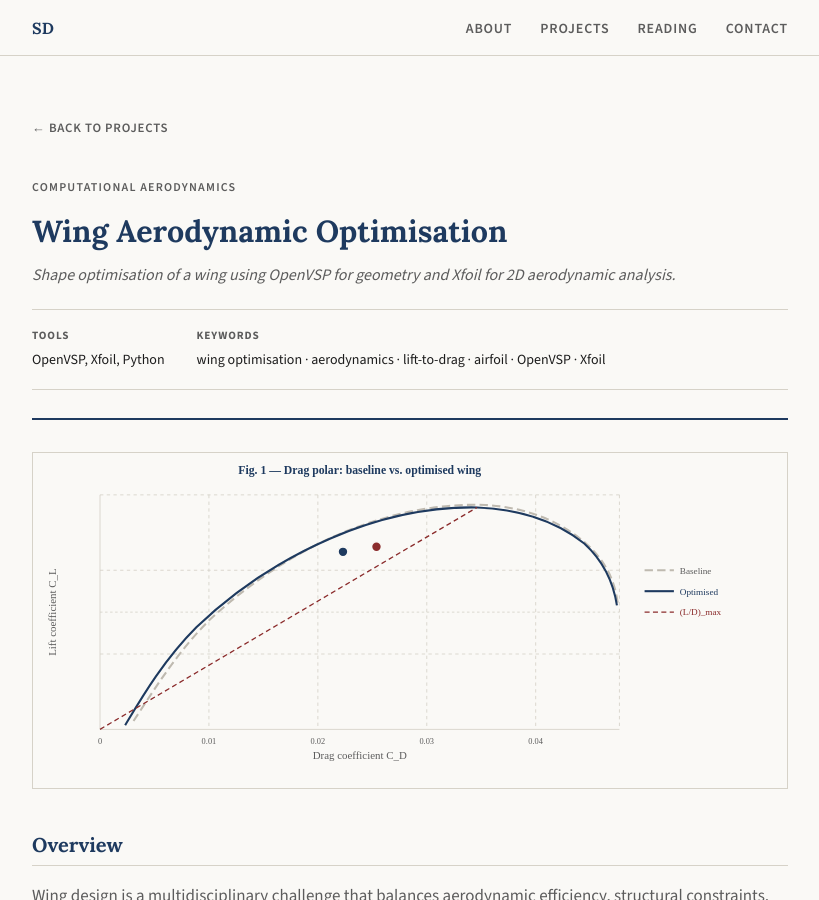
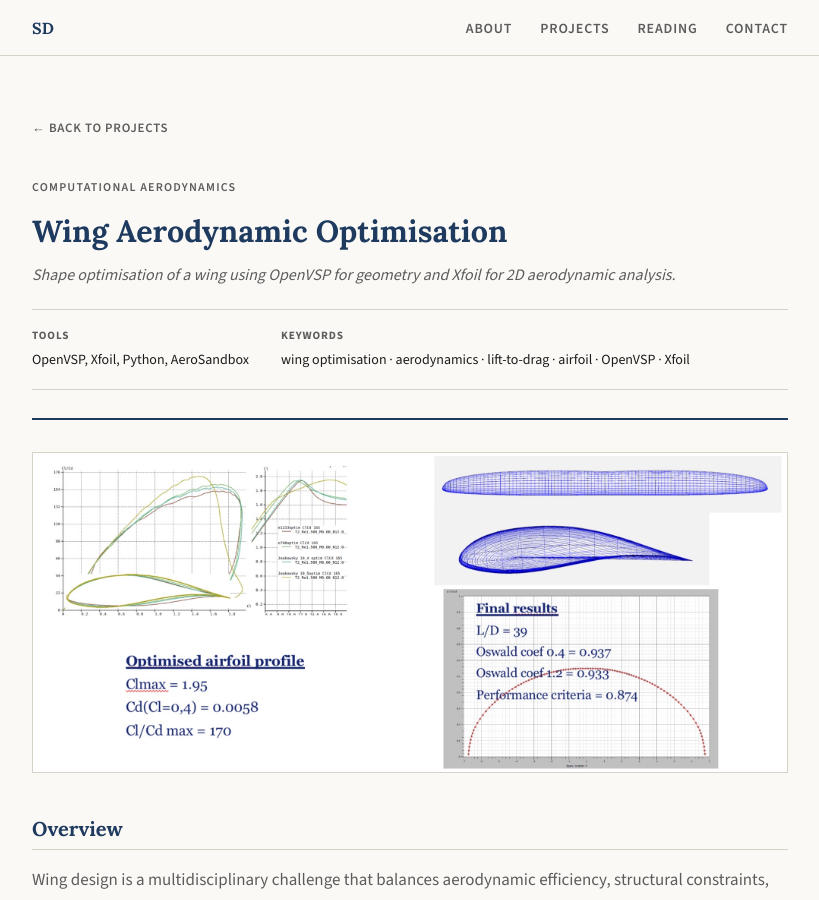
Before and after one commit to SamuelDADEN/Portofolio-Samuel-Daden, a Jekyll site: the page built from _projects/wing-optimisation.md, in a window 1280 px wide and 900 px high. Shown: the whole window, without its empty margins (230-1049 px from the left). Built offline with Jekyll 4.4.1, drawn with Linux system fonts in a browser that asks for light colours.

Commit message:
Update tools and image format in wing optimisation doc

```diff
--- a/_projects/wing-optimisation.md
+++ b/_projects/wing-optimisation.md
@@ -4,9 +4,9 @@ subtitle: "Shape optimisation of a wing using OpenVSP for geometry and Xfoil for
 category: "Computational Aerodynamics"
 icon: "🛩️"
 summary: "Optimised wing planform and airfoil shape to maximise the lift-to-drag ratio at cruise condition, using OpenVSP for 3D geometry and Xfoil for section-level aerodynamic evaluation."
-tools: [OpenVSP, Xfoil, Python]
+tools: [OpenVSP, Xfoil, Python,AeroSandbox]
 keywords: [wing optimisation, aerodynamics, lift-to-drag, airfoil, OpenVSP, Xfoil]
-image: /assets/images/wing-polar.svg
+image: /assets/images/wing-polar.jpeg
 order: 2
 ---
 
@@ -72,7 +72,7 @@ A surrogate model (response surface) is built from sampled evaluations to reduce
 ## Figures
 
 <figure>
-  <img src="{{ '/assets/images/wing-polar.svg' | relative_url }}" alt="Wing drag polar">
+  <img src="{{ '/assets/images/wing-polar.jpeg' | relative_url }}" alt="Wing drag polar">
   <figcaption>Fig. 1 — Drag polar comparison between the baseline (dashed) and optimised wing. The tangent from the origin gives the maximum L/D operating point (●).</figcaption>
 </figure>
 
```
